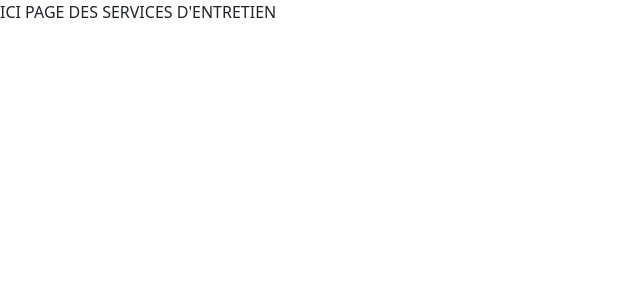
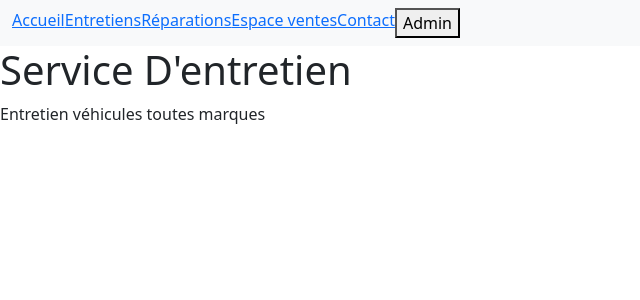
Before and after one commit to JulienWangon/VParrot, a React (Create React App) app in the folder vparrot-front/: page /entretiens in a window 1280 px wide. Shown: the top 300 px of the page, without its empty margins (0-640 px from the left). Built offline with nearby package versions, Linux system fonts and the light colour scheme; no server answers.

Commit message:
ADD: MaintenanceServices : adding header

```diff
--- a/vparrot-front/src/pages/public/MainteanceServices.js
+++ b/vparrot-front/src/pages/public/MainteanceServices.js
@@ -1,9 +1,11 @@
 import React from 'react';
+
+import Header from '../../components/common/Header/Header';
 
 const MainteanceServices = () => {
   return (
     <div>
-      ICI PAGE DES SERVICES D'ENTRETIEN
+      <Header title="Service D'entretien" slogan="Entretien véhicules toutes marques"/>
     </div>
   );
 };
```
